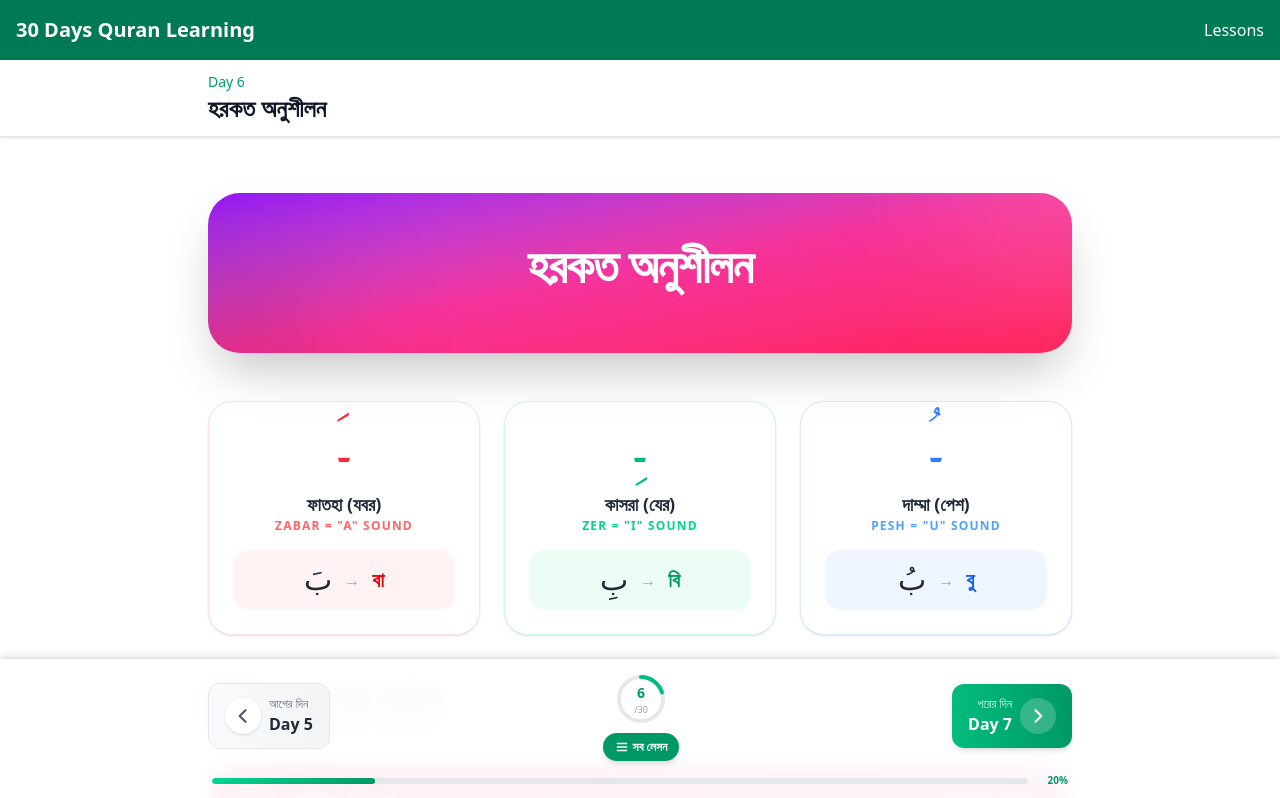
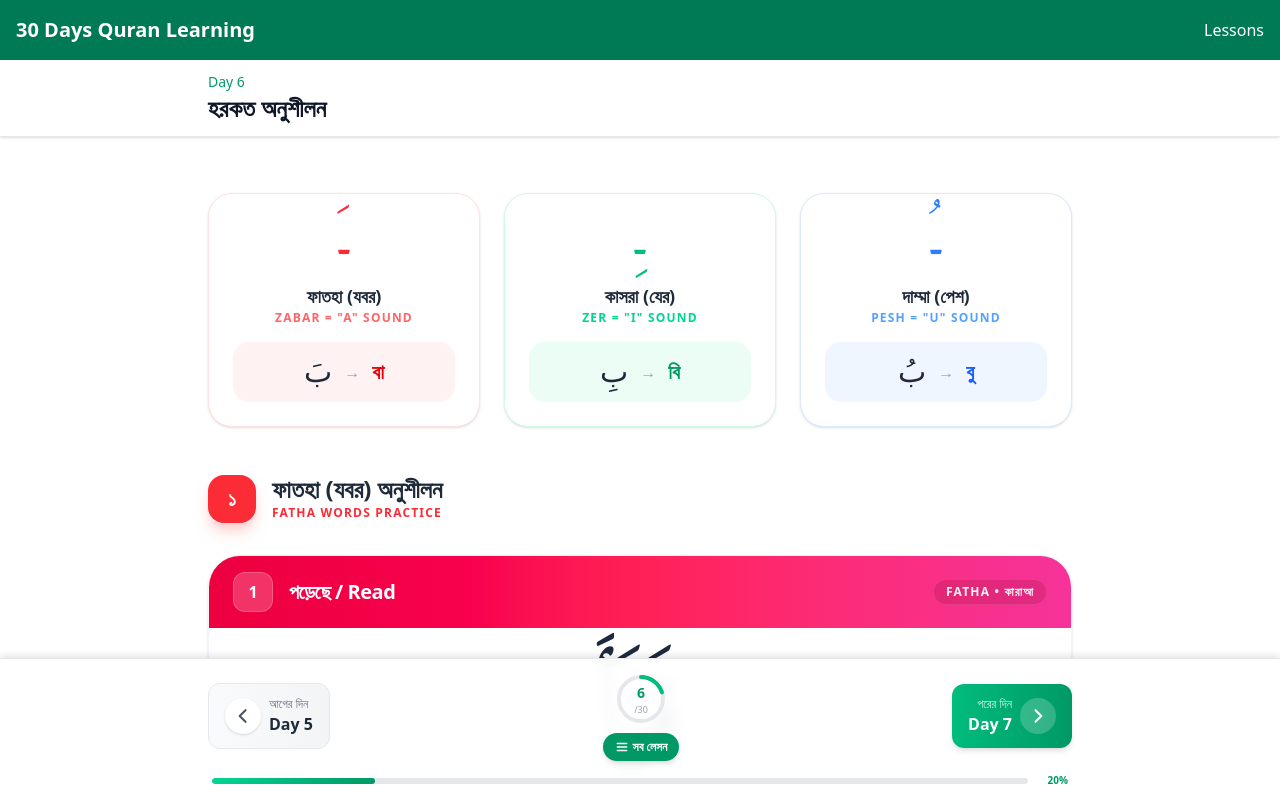
Before and after one commit to kawsar19/quran-learning, a Next.js app: page /lessons/day-6 in a window 1280 px wide. Shown: the top 798 px of the page. Built offline with nearby package versions, Linux system fonts and the light colour scheme; a web font is replaced by a local one.

Commit message:
update page.tsx

```diff
--- a/app/lessons/day-6/page.tsx
+++ b/app/lessons/day-6/page.tsx
@@ -16,16 +16,6 @@ export default function Day6Page() {
   return (
     <LessonLayout dayNumber={6} title=" হরকত অনুশীলন" videoId="VIDEO_ID_HERE">
       {/* Header with Premium Gradient */}
-      <div className="relative overflow-hidden bg-gradient-to-br from-purple-600 via-pink-500 to-rose-500 text-white p-8 md:p-12 rounded-[2rem] shadow-2xl mb-12">
-        <div className="relative z-10 text-center">
-          <h2 className="text-3xl md:text-5xl font-black mb-4 tracking-tight">
-            {" "}
-            হরকত অনুশীলন
-          </h2>
-        </div>
-        <div className="absolute top-0 right-0 w-64 h-64 bg-white/10 rounded-full blur-3xl -mr-32 -mt-32"></div>
-        <div className="absolute bottom-0 left-0 w-64 h-64 bg-black/10 rounded-full blur-3xl -ml-32 -mb-32"></div>
-      </div>
 
       {/* Three Harakat Overview Table-like Cards */}
       <div className="grid md:grid-cols-3 gap-6 mb-12">
```
